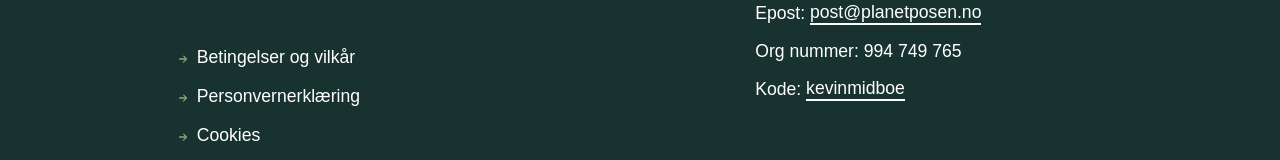
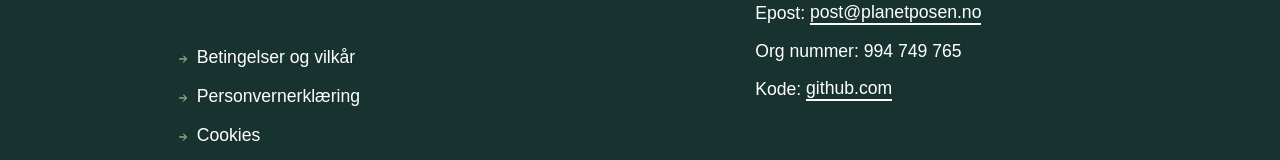
Before and after one commit to KevinMidboe/planetposen-frontend, a SvelteKit app: page / in a window 1280 px wide. Shown: the part 6850-7010 px from the top of the page. Built offline with nearby package versions, Linux system fonts and the light colour scheme; no server answers.

Commit message:
Code in footer link to all planetposen repos

```diff
--- a/src/routes/Footer.svelte
+++ b/src/routes/Footer.svelte
@@ -37,7 +37,13 @@
 
       <li>Org nummer: 994 749 765</li>
 
-      <li>Kode:&nbsp;<a class="link" href="https://github.com/kevinmidboe">kevinmidboe</a></li>
+      <li>
+        Kode:&nbsp;<a
+          class="link"
+          href="https://github.com/search?q=user%3Akevinmidboe+planetposen&type=repositories"
+          >github.com</a
+        >
+      </li>
     </ul>
   </section>
 </footer>
```
